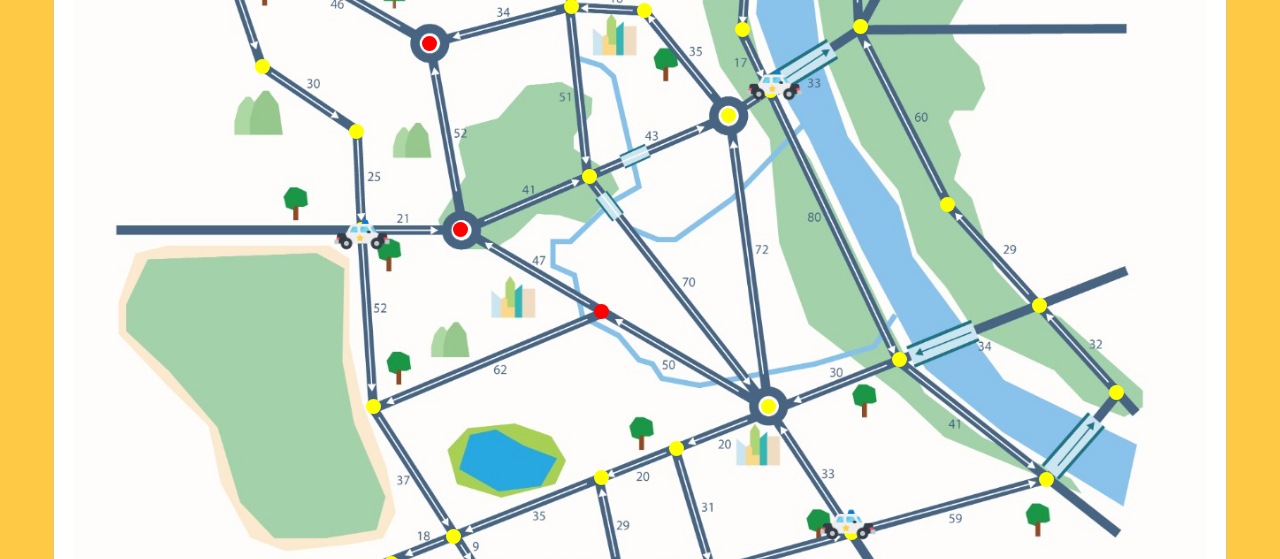
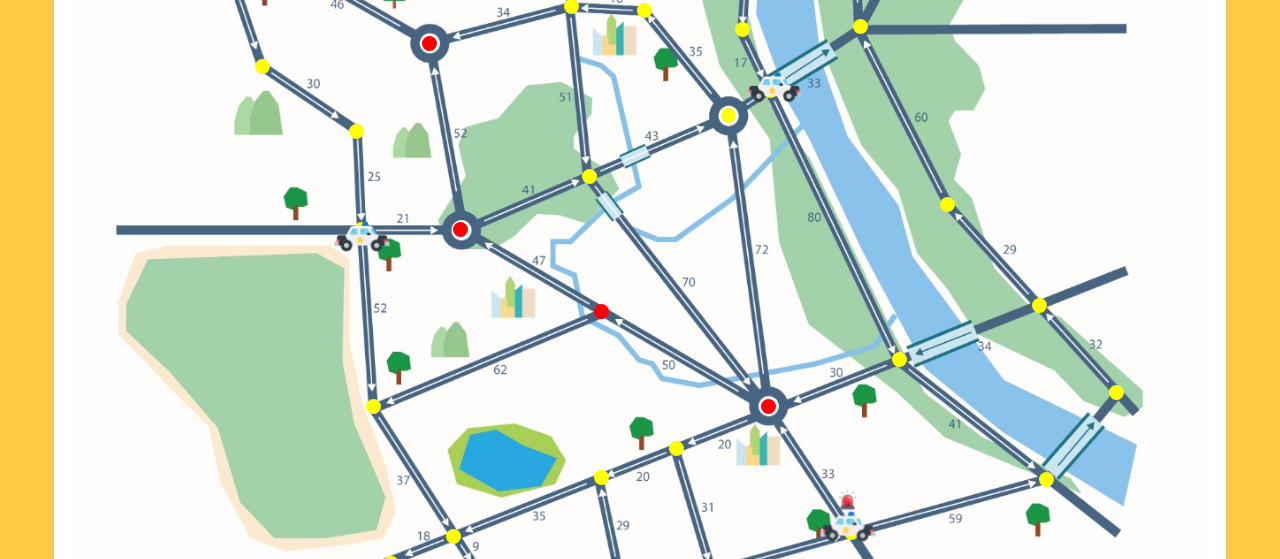
Before and after one commit to MatheusDaeuble/police-graph-av3, a React (Create React App) app: page / in a window 1280 px wide. Both pictures are taken after a click on the element 212 px from the left and 158 px from the top of the page. Shown: the part 241-800 px from the top of the page. Built offline with nearby package versions, Linux system fonts and the light colour scheme.

Commit message:
Refactor eventRoute

```diff
--- a/src/pages/Map/components/PoliceCar/index.js
+++ b/src/pages/Map/components/PoliceCar/index.js
@@ -1,6 +1,9 @@
 import React, { useState } from 'react';
-import { Car } from './styles';
+
 import policeCarImage from '~/assets/images/police.png';
+import AlarmImage from '~/assets/images/alarm.png';
+
+import { Car, CarContainer, Alarm } from './styles';
 import { matrixAdjacency, coordinates } from '../../util';
 
 const PoliceCar = ({ status, onChangeNode, route, onChangeRoute }) => {
@@ -11,15 +14,16 @@ const PoliceCar = ({ status, onChangeNode, route, onChangeRoute }) => {
   const nextStep = () => {
     let nextNode;
     if (route.length) {
-      nextNode = route.pop();
+      if (coordinates[route[0]].x === to.x && coordinates[route[0]].y === to.y)
+        // Skip next node if equal to last (It happen when start route)
+        route.shift();
+      nextNode = route.shift();
       onChangeRoute(route);
     } else {
       const choices = matrixAdjacency[node].filter(Boolean);
-      const random = Math.floor(Math.random() * choices.length);
-      const selected = choices[random];
+      const selected = choices[Math.floor(Math.random() * choices.length)];
       nextNode = matrixAdjacency[node].indexOf(selected);
     }
-
     onChangeNode(nextNode);
     setNode(nextNode);
     setFrom(to);
@@ -27,14 +31,14 @@ const PoliceCar = ({ status, onChangeNode, route, onChangeRoute }) => {
   };
 
   return (
-    <Car
+    <CarContainer
       onAnimationEnd={() => nextStep()}
-      src={policeCarImage}
       to={to}
       from={from}
-      status={status}
-      onRoute={!!route.length}
-    />
+      status={status}>
+      {!!route.length && <Alarm src={AlarmImage} />}
+      <Car src={policeCarImage} />
+    </CarContainer>
   );
 };
 
--- a/src/pages/Map/components/PoliceCar/styles.js
+++ b/src/pages/Map/components/PoliceCar/styles.js
@@ -1,29 +1,36 @@
 import styled, { keyframes } from 'styled-components';
+import { ANIMATION_TIME } from '~/settings';
 
-const ADJUST_POSITION_CAR_Y = -5;
+const ADJUST_POSITION_CAR_Y = -10;
 const ADJUST_POSITION_CAR_X = -20;
 
 const carAnimation = (from, to) => {
-  const fromString = `from {transform: translate(${
-    from.x + ADJUST_POSITION_CAR_X
-  }px, -${from.y + ADJUST_POSITION_CAR_Y}px);}`;
-  const toString = `to {transform: translate(${
-    to.x + ADJUST_POSITION_CAR_X
-  }px, -${to.y + ADJUST_POSITION_CAR_Y}px);}`;
+  const fromString = `from {transform: translate(${from.x}px, -${from.y}px);}`;
+  const toString = `to {transform: translate(${to.x}px, -${to.y}px);}`;
   return keyframes`
   ${fromString}
   ${toString}
 `;
 };
 
-export const Car = styled.img`
+export const Alarm = styled.img`
+  position: absolute;
+  height: 30px;
+  bottom: 30px;
+  left: 12px;
+`;
+
+export const CarContainer = styled.div`
   z-index: 1;
   position: absolute;
-  height: 30px;
-  bottom: 0px;
-  left: 0px;
+  bottom: ${ADJUST_POSITION_CAR_Y}px;
+  left: ${ADJUST_POSITION_CAR_X}px;
   animation: ${({ to, from }) => carAnimation(from, to)};
   animation-play-state: ${({ status }) => status};
-  animation-duration: 2s;
+  animation-duration: ${ANIMATION_TIME}s;
   animation-fill-mode: forwards;
 `;
+
+export const Car = styled.img`
+  height: 30px;
+`;
--- a/src/pages/Map/index.js
+++ b/src/pages/Map/index.js
@@ -1,9 +1,11 @@
 import React, { useState } from 'react';
+
+import mapImage from '~/assets/images/map.jpeg';
+import { NUMBERS_OF_CARS } from '~/settings';
+
+import PoliceCar from './components/PoliceCar';
+import { Background, Container, Map, Point } from './styles';
 import dijkstra from './dijkstra';
-import { Background, Container, Map, Point } from './styles';
-import PoliceCar from './components/PoliceCar';
-import mapImage from '~/assets/images/map.jpeg';
-
 import { coordinates, STATUS } from './util';
 
 const MapPage = () => {
@@ -25,7 +27,7 @@ const MapPage = () => {
           best = { ...result, key: Number(key) };
         }
       });
-      setEventRoute(best.nodes.reverse().slice(0, best.nodes.length - 1));
+      setEventRoute(best.nodes);
       setCarOnRoute(best.key);
     }
     toggleStatus();
@@ -41,7 +43,7 @@ const MapPage = () => {
     ));
 
   const renderCars = () =>
-    [...Array(3)].map((_, key) => (
+    [...Array(NUMBERS_OF_CARS)].map((_, key) => (
       <PoliceCar
         status={status}
         route={eventRoute.length && carOnRoute === key ? eventRoute : []}
```
